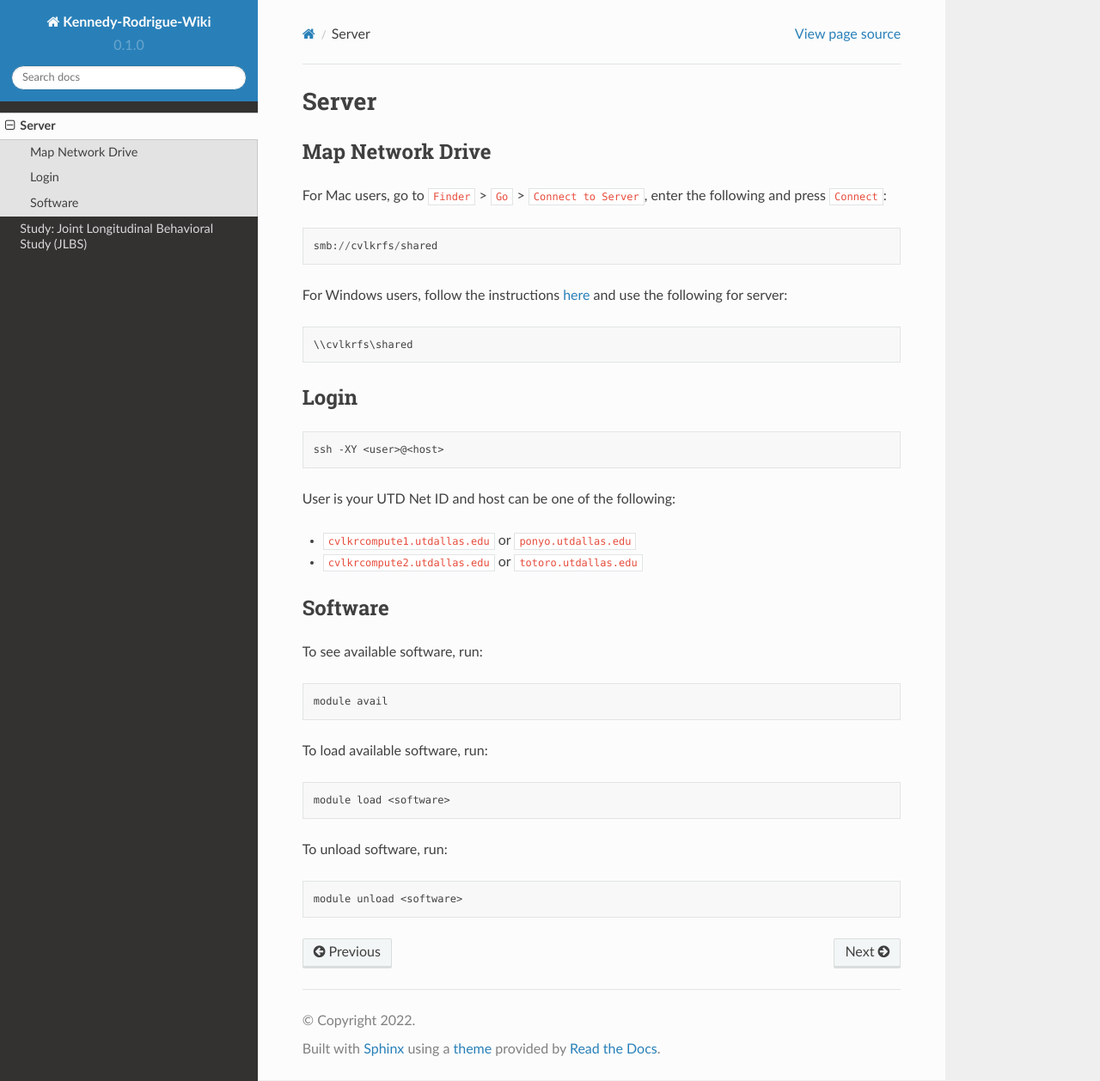
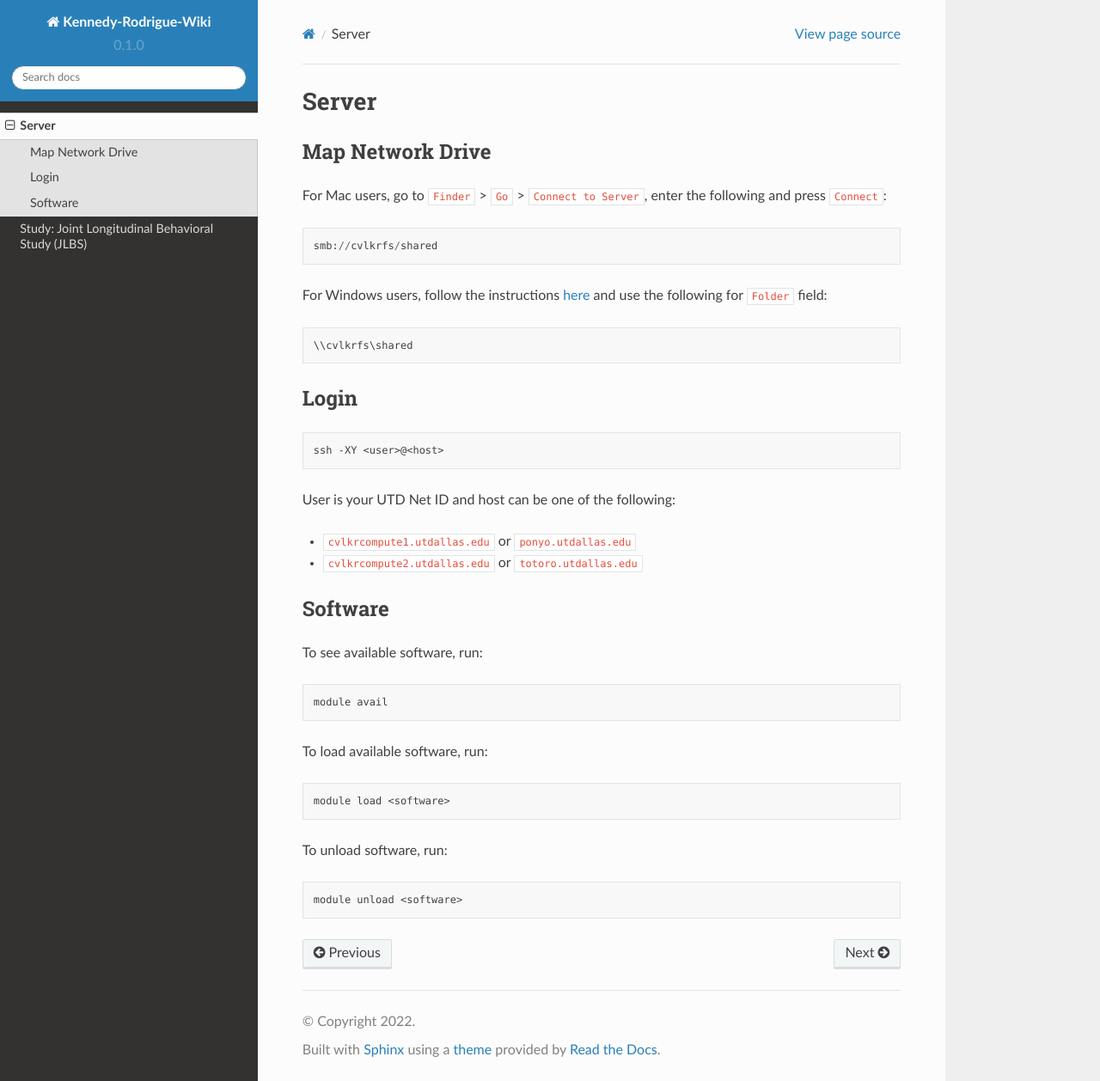
Before and after one commit to marcihorn/kennedy-rodrigue-wiki, a Sphinx documentation site: the page built from docs/source/server.rst, in a window 1280 px wide and 1258 px high. Shown: the whole window at 86% size. Built offline with Sphinx 7.4.7 and the Read the Docs theme 2.0.0, drawn with Linux system fonts in a browser that asks for light colours.

Commit message:
Update server.rst
clarify windows folder field

```diff
--- a/docs/source/server.rst
+++ b/docs/source/server.rst
@@ -14,7 +14,7 @@
     smb://cvlkrfs/shared
 
 
-For Windows users, follow the instructions `here <https://atlas.utdallas.edu/TDClient/30/Portal/KB/ArticleDet?ID=51>`_ and use the following for server:
+For Windows users, follow the instructions `here <https://atlas.utdallas.edu/TDClient/30/Portal/KB/ArticleDet?ID=51>`_ and use the following for ``Folder`` field:
 
 .. code::
 
```
